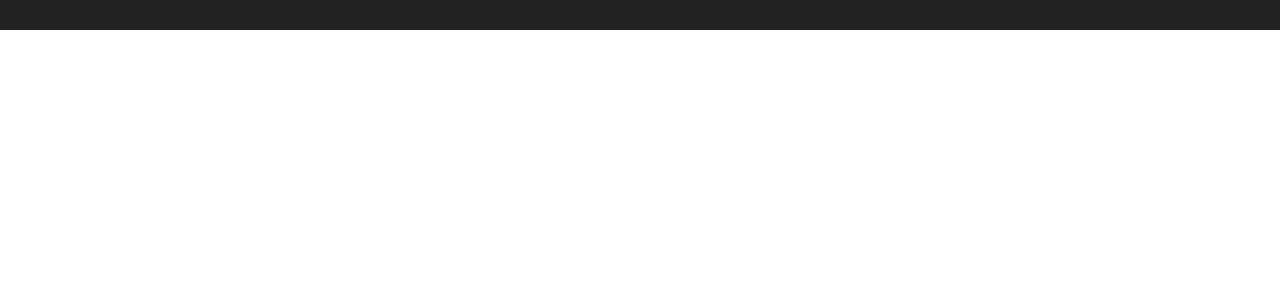
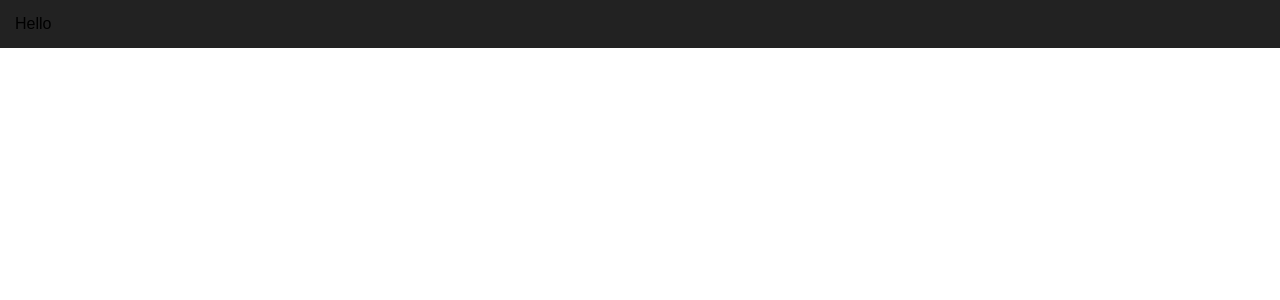
Before and after one commit to madhurabhujbal/Challenge31Days, a Vue app in the folder day17_dropdownMenuVue/dropdown-vue/: page / in a window 1280 px wide. Shown: the top 300 px of the page. Built offline with nearby package versions, Linux system fonts and the light colour scheme.

Commit message:
Import navbar component and add it in components and header tag for display on screen

```diff
--- a/day17_dropdownMenuVue/dropdown-vue/src/App.vue
+++ b/day17_dropdownMenuVue/dropdown-vue/src/App.vue
@@ -1,14 +1,18 @@
 <template>
   <div id="app">
-    <header></header>
+    <header>
+      <Navbar />
+    </header>
   </div>
 </template>
 
 <script>
+import Navbar from './components/Navbar';
 
 export default {
   name: 'App',
   components: {
+    Navbar
   }
 }
 </script>
```
